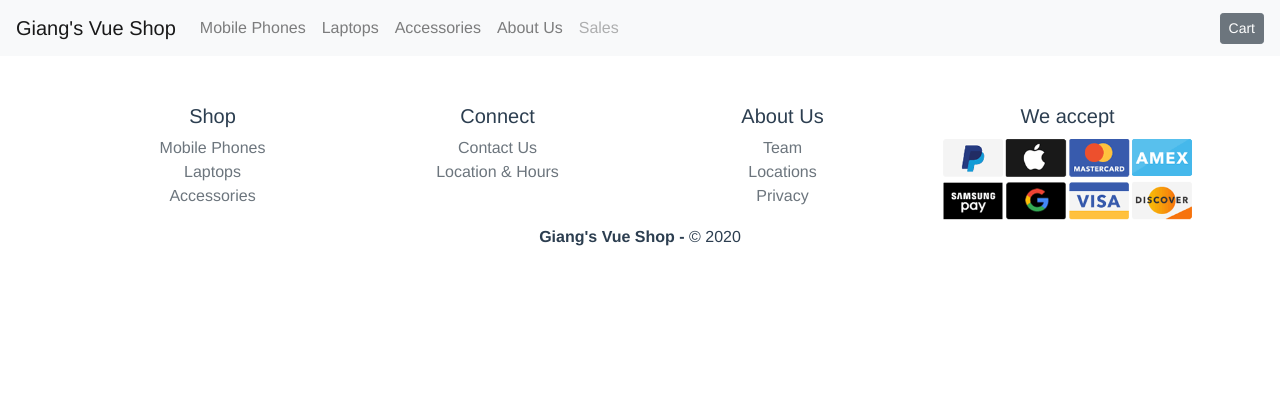
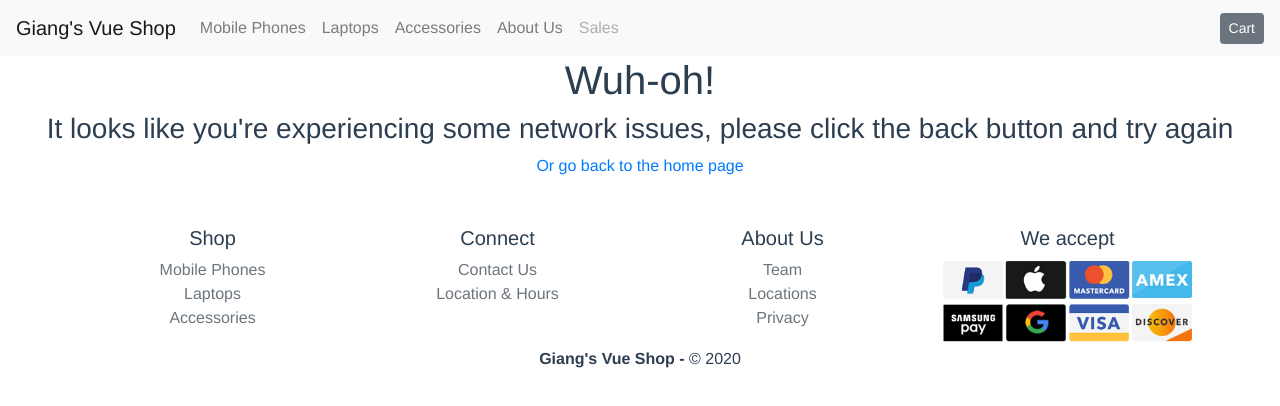
Before and after one commit to giangle0411/my-vue-shop, a Vue app: page /network-issue in a window 1280 px wide. Shown: the top 406 px of the page. Built offline with nearby package versions, Linux system fonts and the light colour scheme; what vue2-filters would draw is missing.

Commit message:
Add error 404 page

```diff
--- a/src/router/index.js
+++ b/src/router/index.js
@@ -7,6 +7,8 @@ import Accessories from '../views/Accessories.vue'
 import Sale from '../views/Sale.vue'
 import ProductDetails from '../views/ProductDetails.vue'
 import Checkout from '../views/Checkout.vue'
+import NotFound from '../views/NotFound.vue'
+import NetworkIssue from '../views/NetworkIssue.vue'
 import NProgress from 'nprogress'
 import store from '../store'
 
@@ -75,6 +77,21 @@ const routes = [
     name: 'product-details',
     component: ProductDetails,
     props: true
+  },
+  {
+    path: '/404',
+    name: '404',
+    component: NotFound,
+    props: true
+  },
+  {
+    path: '/network-issue',
+    name: 'network-issue',
+    component: NetworkIssue
+  },
+  {
+    path: '*',
+    redirect: { name: '404', params: { resource: 'page' } }
   }
 ]
 
--- a/src/views/Checkout.vue
+++ b/src/views/Checkout.vue
@@ -71,7 +71,7 @@ export default {
     }
   },
 
-  mounted() {
+  beforeMount() {
     this.$store.commit('setTotalPrice')
   }
 }
--- /dev/null
+++ b/src/views/NetworkIssue.vue
@@ -0,0 +1,18 @@
+<template>
+  <div>
+    <h1>Wuh-oh!</h1>
+    <h3>
+      It looks like you're experiencing some network issues, please click the
+      back button and try again
+    </h3>
+    <router-link :to="{ name: 'Home' }"
+      >Or go back to the home page</router-link
+    >
+  </div>
+</template>
+
+<script>
+export default {}
+</script>
+
+<style lang="scss" scoped></style>
--- /dev/null
+++ b/src/views/NotFound.vue
@@ -0,0 +1,20 @@
+<template>
+  <div>
+    <h1>Oof!</h1>
+    <h3>The {{ resource }} you're looking for is not here. :(</h3>
+    <router-link :to="{ name: 'Home' }">Back to the home page</router-link>
+  </div>
+</template>
+
+<script>
+export default {
+  props: {
+    resource: {
+      type: String,
+      required: true
+    }
+  }
+}
+</script>
+
+<style lang="scss" scoped></style>
```
